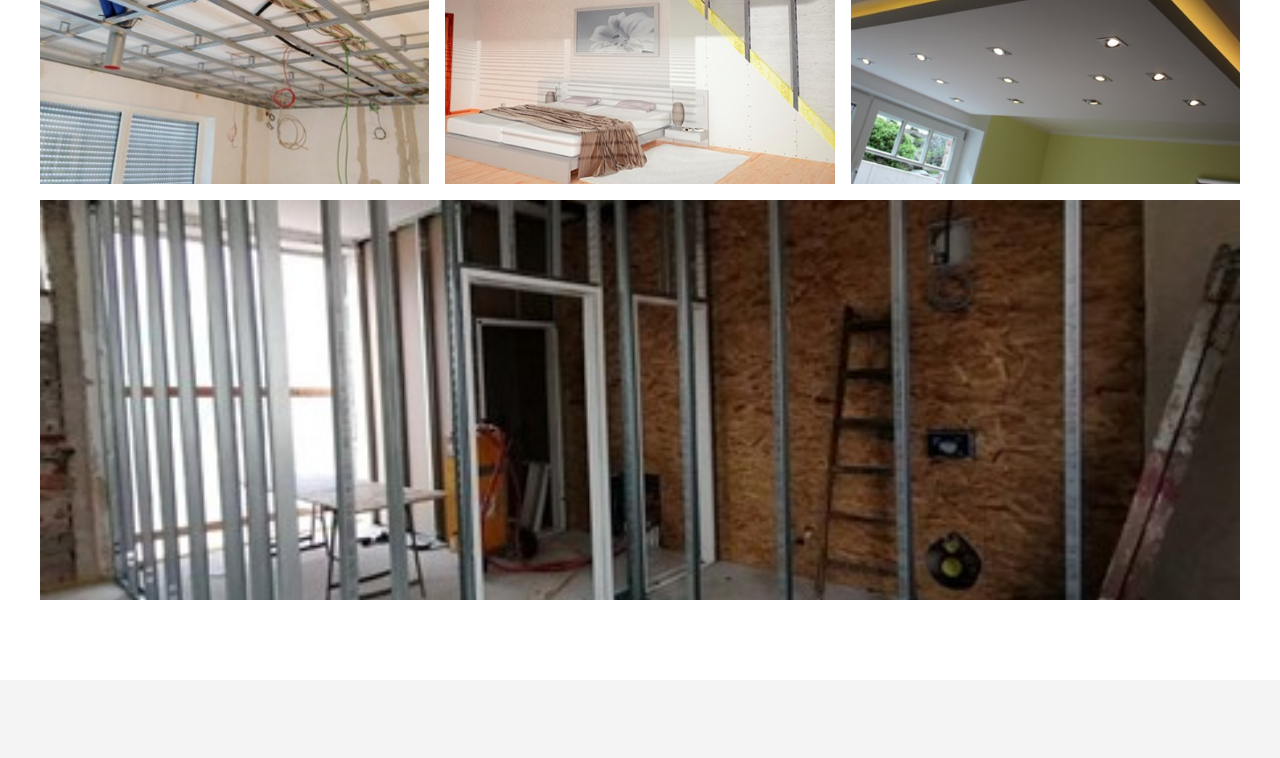
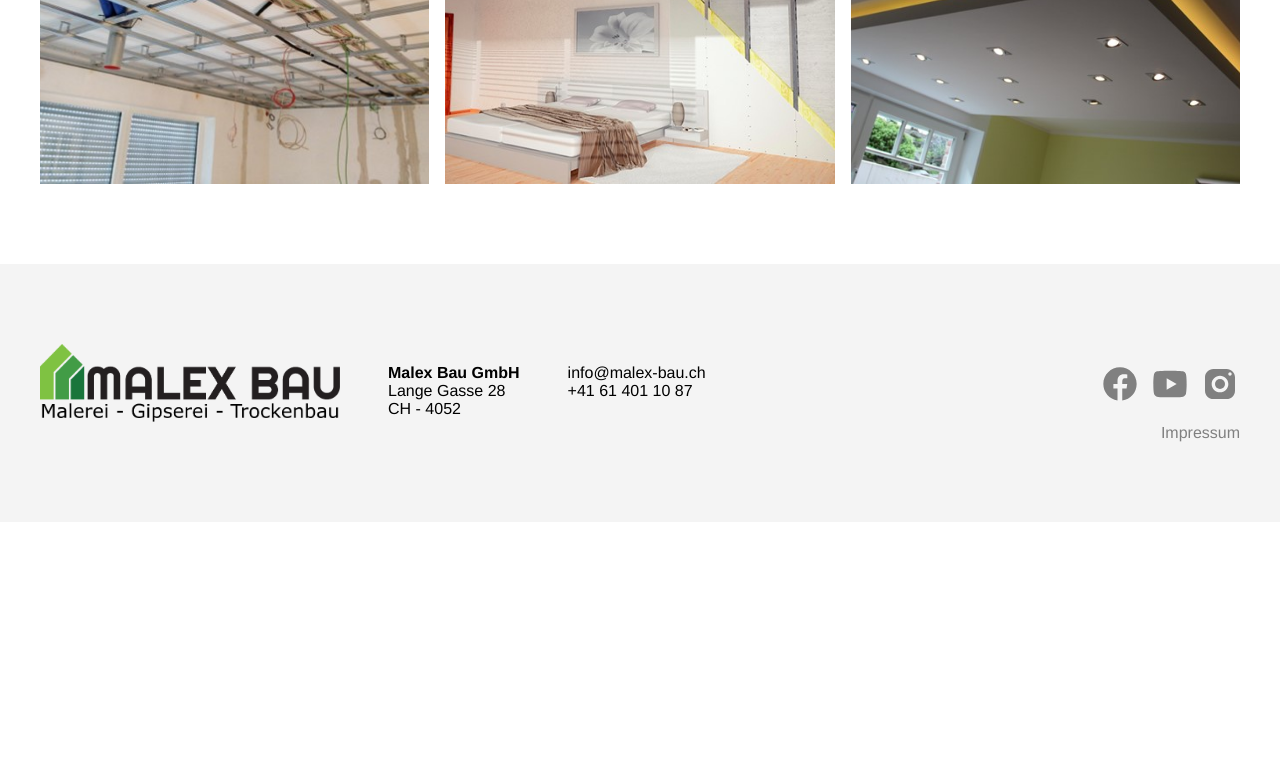
Before and after one commit to CSF-AG/malex-bau, a Vue app: page /galerie in a window 1280 px wide. Shown: the part 804-1562 px from the top of the page. After the commit the page ends 1326 px from the top, so only its background shows below. Built offline with nearby package versions, Linux system fonts and the light colour scheme.

Commit message:
Fix: troubleshooting gallery component

```diff
--- a/src/components/Gallery.vue
+++ b/src/components/Gallery.vue
@@ -1,7 +1,22 @@
 <template>
   <div class="gallery">
-    <div class="image-container" v-for="(image, index) in images" :key="index">
-      <img :src="image" @click="openLightbox(index)" />
+    <div class="image-container">
+      <img src="../assets/img/gal1.jpg" />
+    </div>
+    <div class="image-container">
+      <img src="../assets/img/gal2.jpg" />
+    </div>
+    <div class="image-container">
+      <img src="../assets/img/gal3.jpg" />
+    </div>
+    <div class="image-container">
+      <img src="../assets/img/gal4.jpg" />
+    </div>
+    <div class="image-container">
+      <img src="../assets/img/gal5.jpg" />
+    </div>
+    <div class="image-container">
+      <img src="../assets/img/gal6.jpg" />
     </div>
 
     <div v-if="lightboxVisible" class="lightbox" @click="closeLightbox">
```
